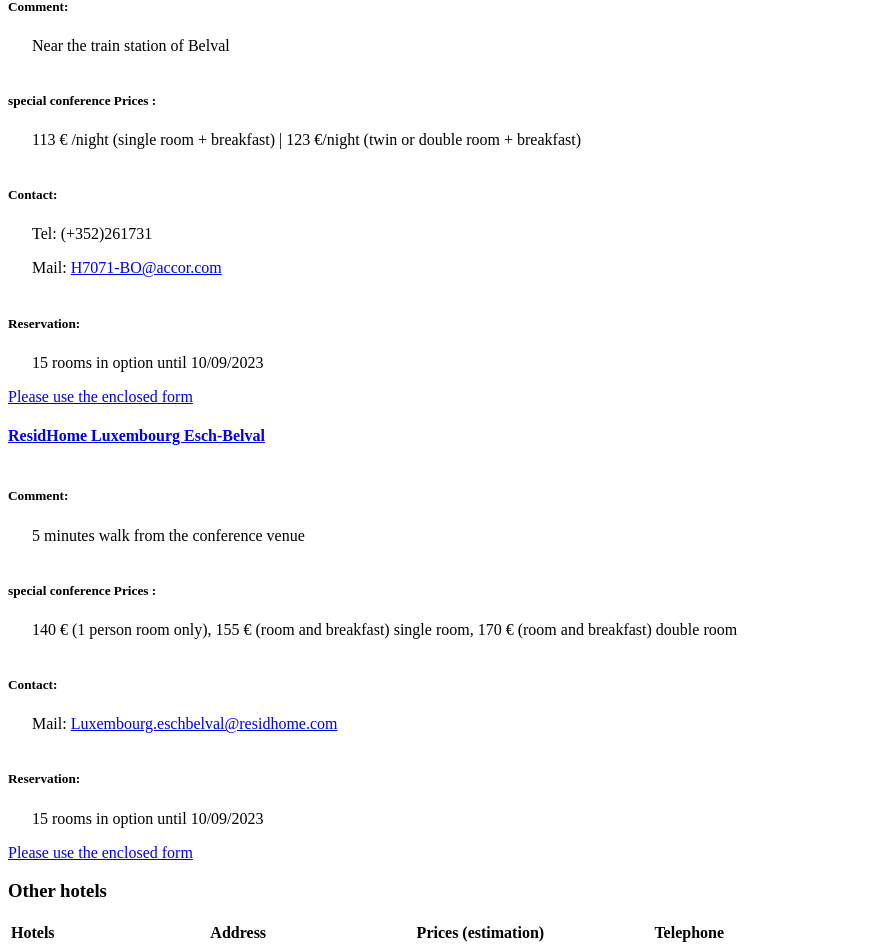
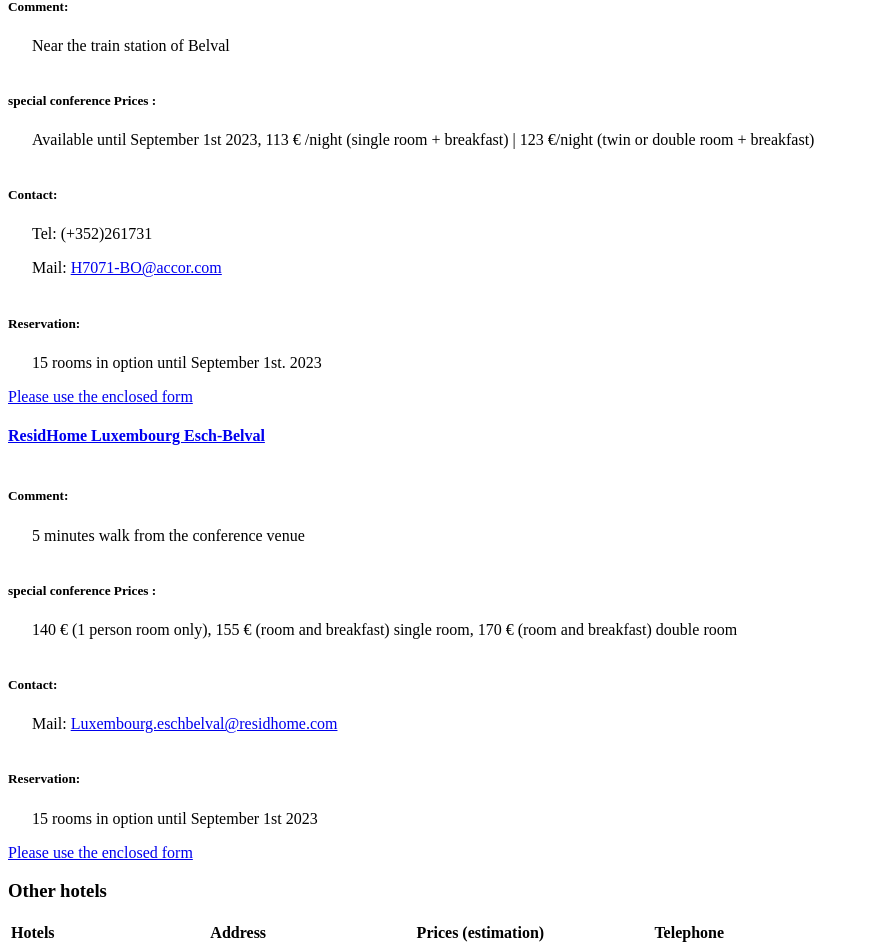
Before and after one commit to Depart-de-Sentier/brightcon-2023-website, a Nuxt app: page /venue in a window 1280 px wide. Shown: the part 1440-2386 px from the top of the page, without its empty margins (0-869 px from the left). Built offline with nearby package versions, Linux system fonts and the light colour scheme.

Commit message:
rooms no longer avail

```diff
--- a/pages/venue.vue
+++ b/pages/venue.vue
@@ -252,10 +252,10 @@
     comment: "Near the train station of Belval",
     adress: "12, avenue du Rock’n Roll (Belval) L-4361 Esch-sur-Alzette",
     price:
-      "113 € /night (single room + breakfast) | 123 €/night (twin or double room + breakfast)",
+      "Available until September 1st 2023, 113 € /night (single room + breakfast) | 123 €/night (twin or double room + breakfast)",
     tel: "(+352)261731",
     mail: "H7071-BO@accor.com",
-    reservation: "15 rooms in option until 10/09/2023",
+    reservation: "15 rooms in option until September 1st. 2023",
     formUrl: "/Reservation_form_IBIS_Belval.pdf",
   },
   {
@@ -268,7 +268,7 @@
       "140 € (1 person room only), 155 € (room and breakfast) single room, 170 € (room and breakfast) double room",
     tel: "",
     mail: "Luxembourg.eschbelval@residhome.com",
-    reservation: "15 rooms in option until 10/09/2023",
+    reservation: "15 rooms in option until September 1st 2023",
     formUrl: "/Reservation_form_RESID_HOME_Belval.pdf",
   },
 ];
```
